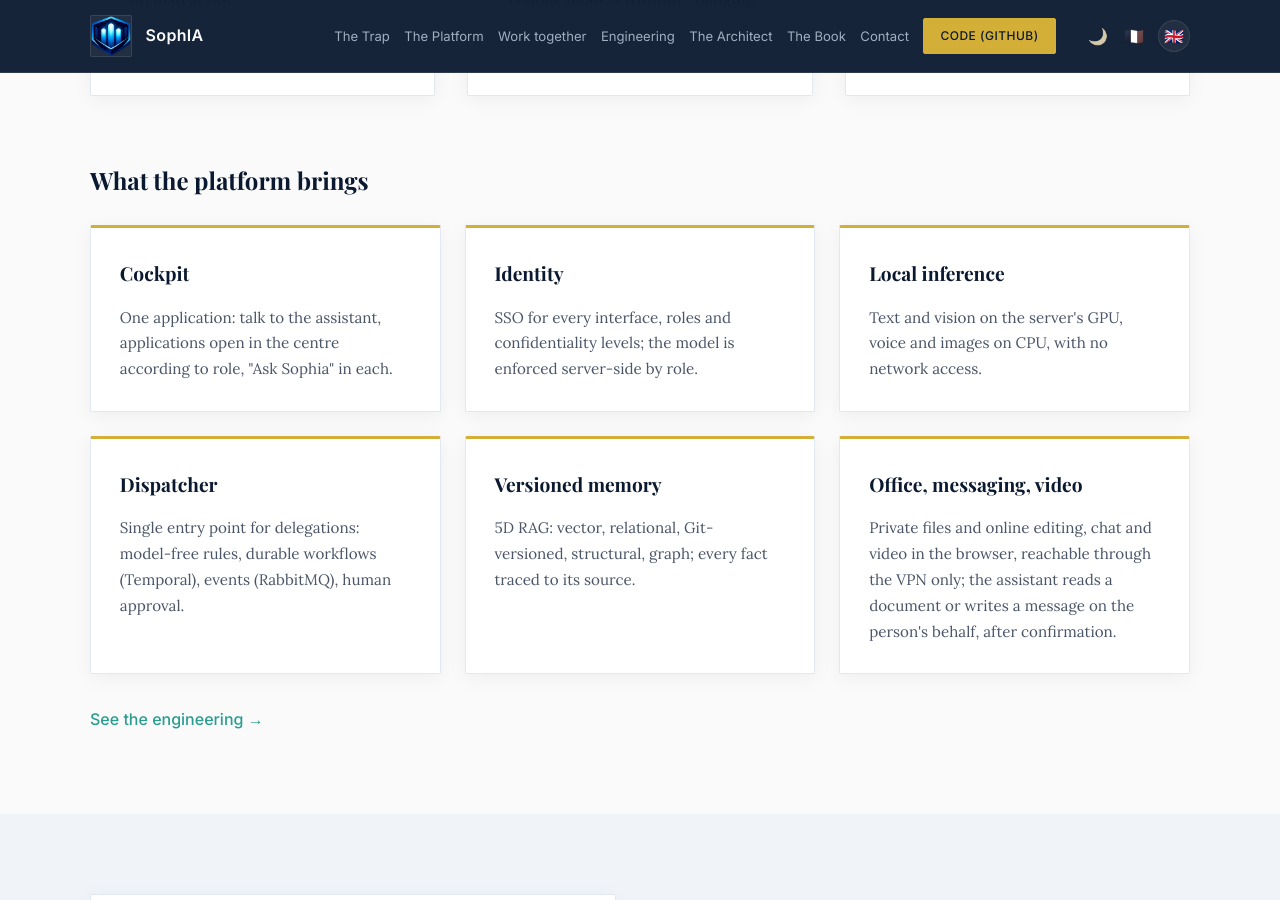
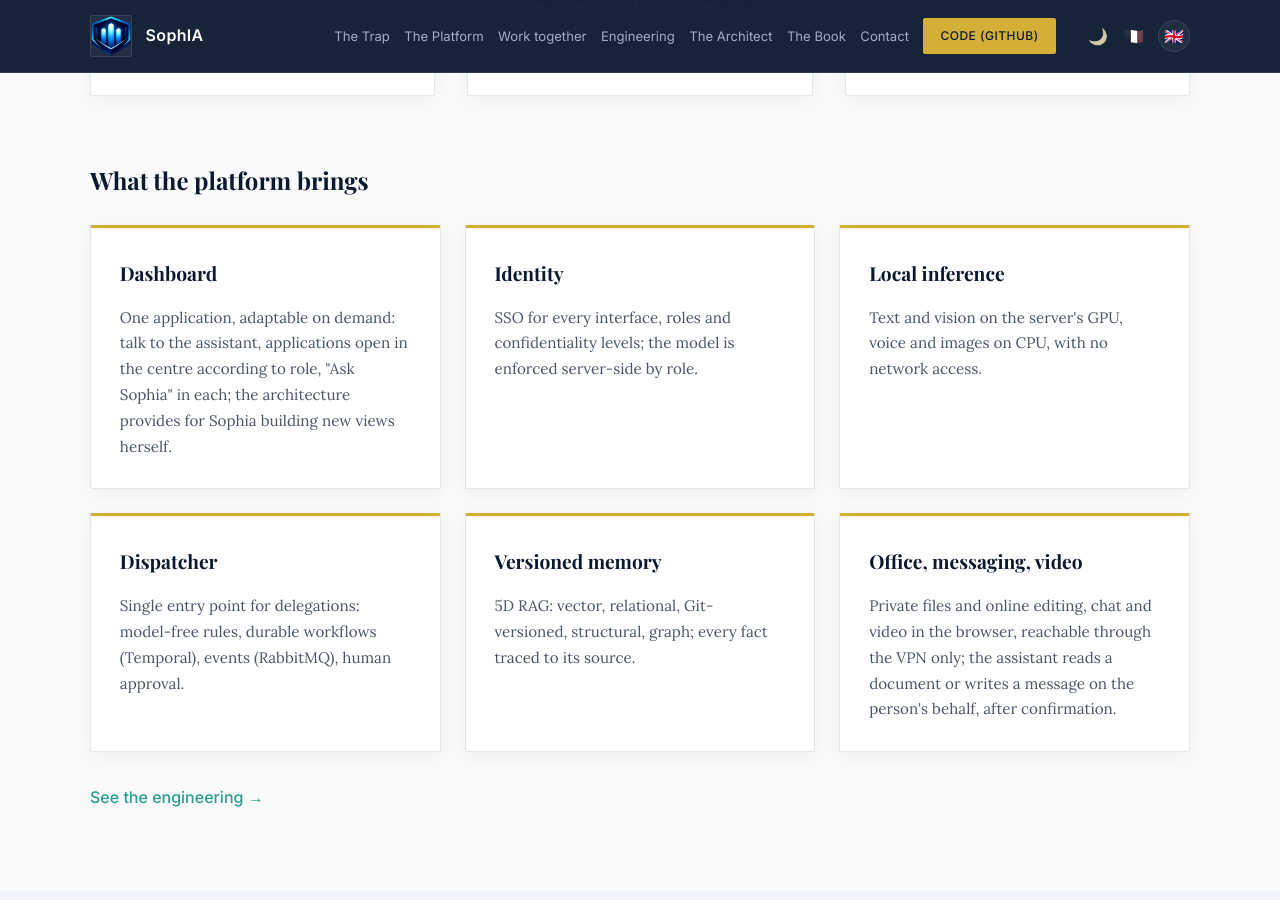
Before and after one commit to Kisai-DG-SLU/SophIA, a Jekyll site: the page built from index.html, in a window 1280 px wide and 900 px high, scrolled down 2126 px. Built offline with Jekyll 4.4.1, drawn with Linux system fonts in a browser that asks for light colours.

Commit message:
Dashboard à la place de Cockpit, adaptable à la demande
- « Cockpit » devient « Dashboard » sur tout le site (FR, EN, schéma, métadonnées, clés)
- vignette et section Dashboard & Identité : adaptable à la demande ; l'architecture prévoit que Sophia y développe elle-même de nouvelles vues

```diff
--- a/_includes/footer.html
+++ b/_includes/footer.html
@@ -50,7 +50,7 @@
         features: {
           title: "Ce que la plateforme apporte",
           more: "Voir l'ingénierie →",
-          cockpit: { title: "Cockpit", text: "Une seule application : on parle à l'assistante, les applications s'ouvrent au centre selon le rôle, « Demander à Sophia » dans chacune." },
+          dashboard: { title: "Dashboard", text: "Une seule application, adaptable à la demande : on parle à l'assistante, les applications s'ouvrent au centre selon le rôle, « Demander à Sophia » dans chacune ; l'architecture prévoit que Sophia y développe elle-même de nouvelles vues." },
           identity: { title: "Identité", text: "SSO pour toutes les interfaces, rôles et niveaux de confidentialité ; le modèle est imposé par le serveur selon le rôle." },
           inference: { title: "Inférence locale", text: "Texte et vision sur le GPU du serveur, voix et images sur CPU, sans accès réseau." },
           dispatcher: { title: "Répartiteur", text: "Point d'entrée unique des délégations : règles sans modèle, workflows durables (Temporal), événements (RabbitMQ), validation humaine." },
@@ -107,7 +107,7 @@
         features: {
           title: "What the platform brings",
           more: "See the engineering →",
-          cockpit: { title: "Cockpit", text: "One application: talk to the assistant, applications open in the centre according to role, \"Ask Sophia\" in each." },
+          dashboard: { title: "Dashboard", text: "One application, adaptable on demand: talk to the assistant, applications open in the centre according to role, \"Ask Sophia\" in each; the architecture provides for Sophia building new views herself." },
           identity: { title: "Identity", text: "SSO for every interface, roles and confidentiality levels; the model is enforced server-side by role." },
           inference: { title: "Local inference", text: "Text and vision on the server's GPU, voice and images on CPU, with no network access." },
           dispatcher: { title: "Dispatcher", text: "Single entry point for delegations: model-free rules, durable workflows (Temporal), events (RabbitMQ), human approval." },
--- a/index.html
+++ b/index.html
@@ -98,8 +98,8 @@ custom_css: index
         <h3 class="features-title" data-i18n="features.title">Ce que la plateforme apporte</h3>
         <div class="grid-3 features-grid">
           <article class="card">
-            <h3 data-i18n="features.cockpit.title">Cockpit</h3>
-            <p data-i18n="features.cockpit.text">Une seule application : on parle à l'assistante, les applications s'ouvrent au centre selon le rôle, « Demander à Sophia » dans chacune.</p>
+            <h3 data-i18n="features.dashboard.title">Dashboard</h3>
+            <p data-i18n="features.dashboard.text">Une seule application, adaptable à la demande : on parle à l'assistante, les applications s'ouvrent au centre selon le rôle, « Demander à Sophia » dans chacune ; l'architecture prévoit que Sophia y développe elle-même de nouvelles vues.</p>
           </article>
           <article class="card">
             <h3 data-i18n="features.identity.title">Identité</h3>
```
Also changed, not shown: _includes/i18n/ingenierie.js (+10 -10 lines), ingenierie.html (+9 -9 lines).
